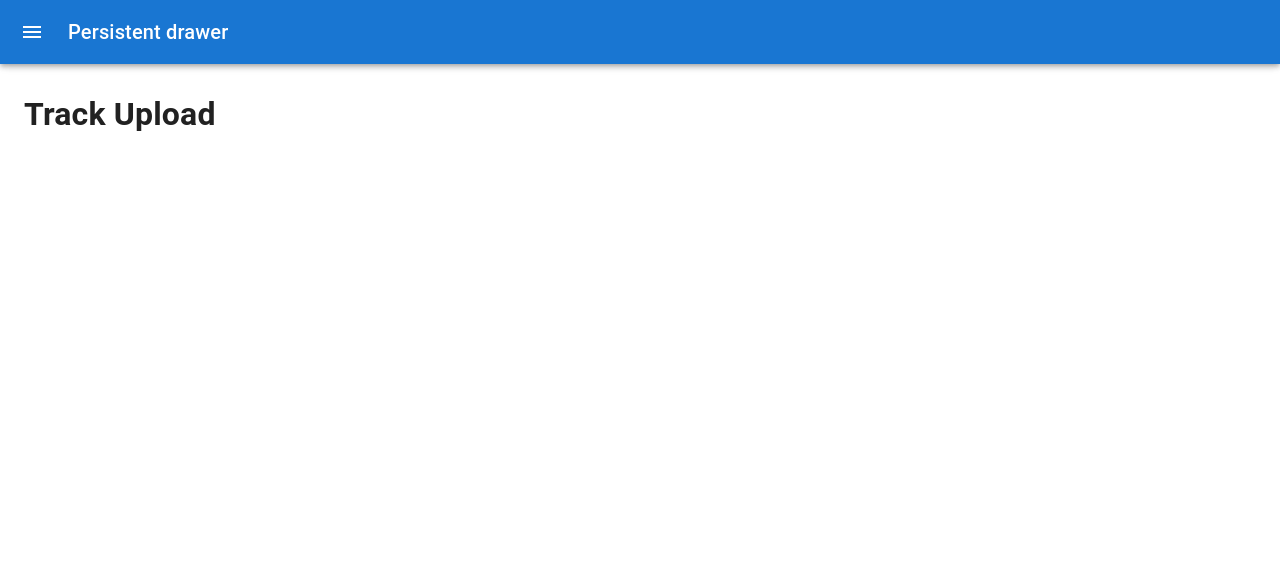
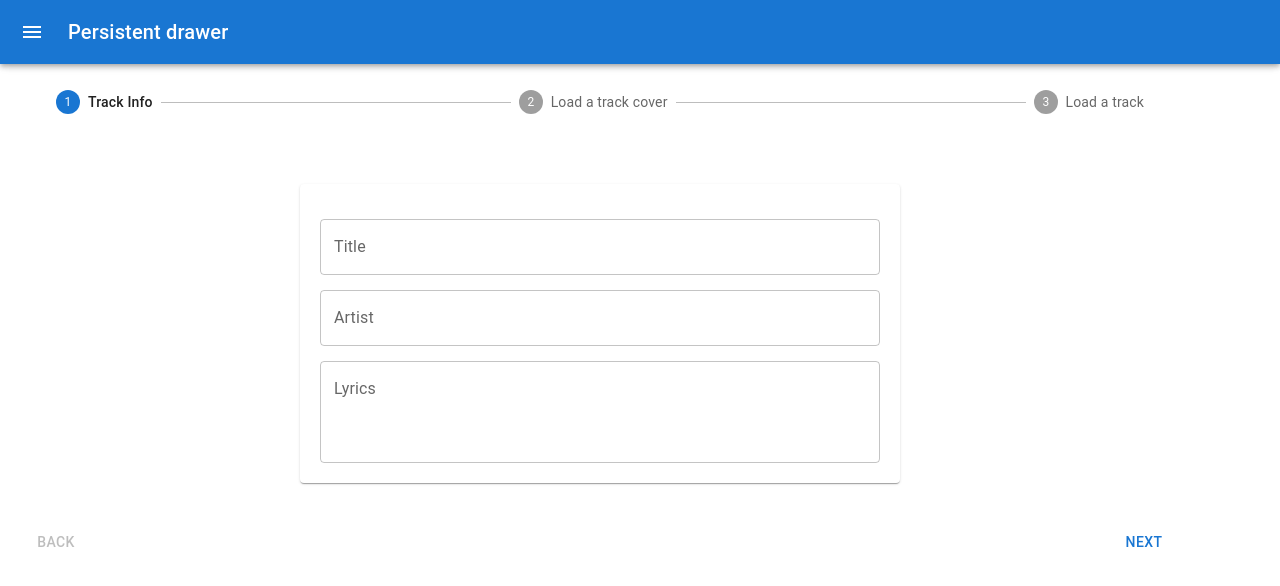
Before and after one commit to Ischerba32/music-platform-client, a Next.js app: page /tracks/create in a window 1280 px wide. Shown: the top 586 px of the page. Built offline with nearby package versions, Linux system fonts and the light colour scheme.

Commit message:
Upload track page

```diff
--- /dev/null
+++ b/components/FileUpload/FileUpload.tsx
@@ -0,0 +1,31 @@
+import React, { ChangeEvent, ReactNode, useRef } from 'react'
+
+export interface IFileUploadProps {
+  setFile: Function;
+  accept: string;
+  children: ReactNode;
+}
+
+const FileUpload = ({setFile, accept, children}: IFileUploadProps): JSX.Element => {
+  const ref = useRef<HTMLInputElement>(null);
+
+  const onChange = (e: ChangeEvent<HTMLInputElement>) => {
+    e.target.files && setFile(e.target.files[0]);
+
+  }
+
+  return (
+    <div onClick={() => ref.current?.click()}>
+      <input
+        type="file"
+        accept={accept}
+        style={{display: 'none'}}
+        ref={ref}
+        onChange={onChange}
+      />
+      {children}
+    </div>
+  )
+}
+
+export default FileUpload
--- /dev/null
+++ b/components/StepWrapper/StepWrapper.tsx
@@ -0,0 +1,37 @@
+import { Card, Container, Grid, Step, StepLabel, Stepper } from '@mui/material';
+import React, { ReactNode } from 'react'
+
+export interface IStepWrapperProps {
+  activeStep: number;
+  children: ReactNode;
+
+}
+
+const steps: string[] = ['Track Info', 'Load a track cover', 'Load a track']
+
+
+const StepWrapper = ({activeStep, children}: IStepWrapperProps): JSX.Element => {
+  return (
+    <Container>
+      <Stepper activeStep={activeStep}>
+        {steps.map((step, index) => (
+          <Step
+            key={index}
+            completed={activeStep > index}
+          >
+            <StepLabel>
+              {step}
+            </StepLabel>
+          </Step>
+        ))}
+      </Stepper>
+      <Grid container justifyContent='center' style={{margin: '70px 0', height: 270}}>
+          <Card style={{width: 600}}>
+            {children}
+          </Card>
+      </Grid>
+    </Container>
+  )
+}
+
+export default StepWrapper
--- a/pages/tracks/create.tsx
+++ b/pages/tracks/create.tsx
@@ -1,10 +1,76 @@
-import React from 'react'
+import { Button, Grid, TextField } from '@mui/material'
+import React, { useState } from 'react'
+import FileUpload from '../../components/FileUpload/FileUpload'
+import StepWrapper from '../../components/StepWrapper/StepWrapper'
 import MainLayout from '../../layout/MainLayout'
 
 const Create = () => {
+  const [activeStep, setActiveStep] = useState<number>(0);
+  const [picture, setPicture] = useState(null);
+  const [audio, setAudio] = useState(null);
+
+  const nextStep = () => {
+    if (activeStep !== 2) setActiveStep(prev => prev + 1);
+  }
+  const prevStep = () => {
+    setActiveStep(prev => prev - 1);
+  }
+
   return (
     <MainLayout>
-      <h1>Track Upload</h1>
+      <StepWrapper activeStep={activeStep}>
+        {activeStep === 0 &&
+          <Grid
+            container
+            direction={'column'}
+            style={{padding: 20}}
+
+          >
+            <TextField
+              label="Title"
+              style={{marginTop: 15}}
+
+            />
+            <TextField
+              label="Artist"
+              style={{marginTop: 15}}
+            />
+            <TextField
+              label="Lyrics"
+              style={{marginTop: 15}}
+              multiline
+              rows={3}
+            />
+          </Grid>
+        }
+        {activeStep === 1 &&
+          <FileUpload
+            setFile={setPicture}
+            accept='image/*'
+
+          >
+            <Button>Load image</Button>
+          </FileUpload>
+        }
+        {activeStep === 2 &&
+          <FileUpload
+          setFile={setAudio}
+          accept='audio/*'
+
+        >
+          <Button>Load audio</Button>
+        </FileUpload>
+        }
+      </StepWrapper>
+      <Grid container justifyContent='space-between'>
+        <Button
+          disabled={activeStep === 0}
+          onClick={prevStep}
+        >
+            Back
+        </Button>
+        <Button onClick={nextStep}>Next</Button>
+      </Grid>
     </MainLayout>
   )
 }
```
